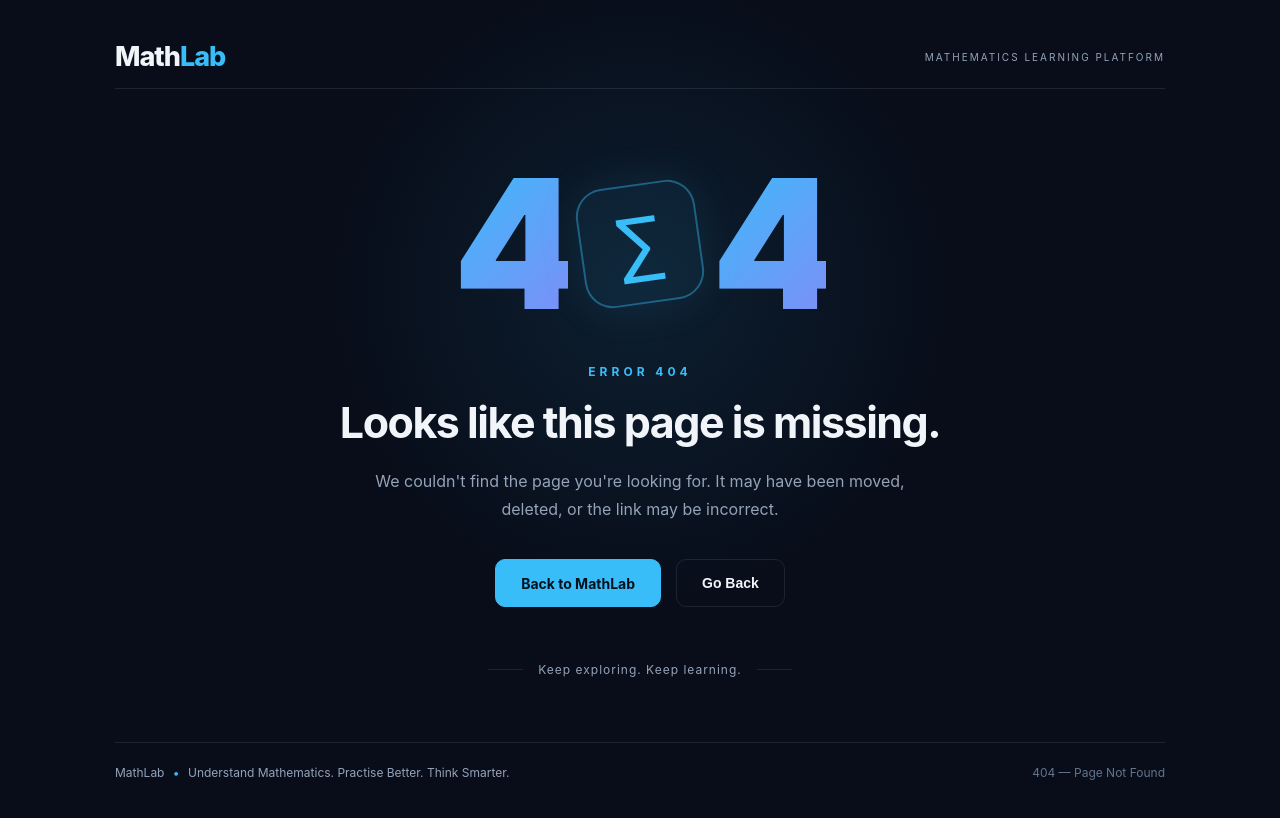
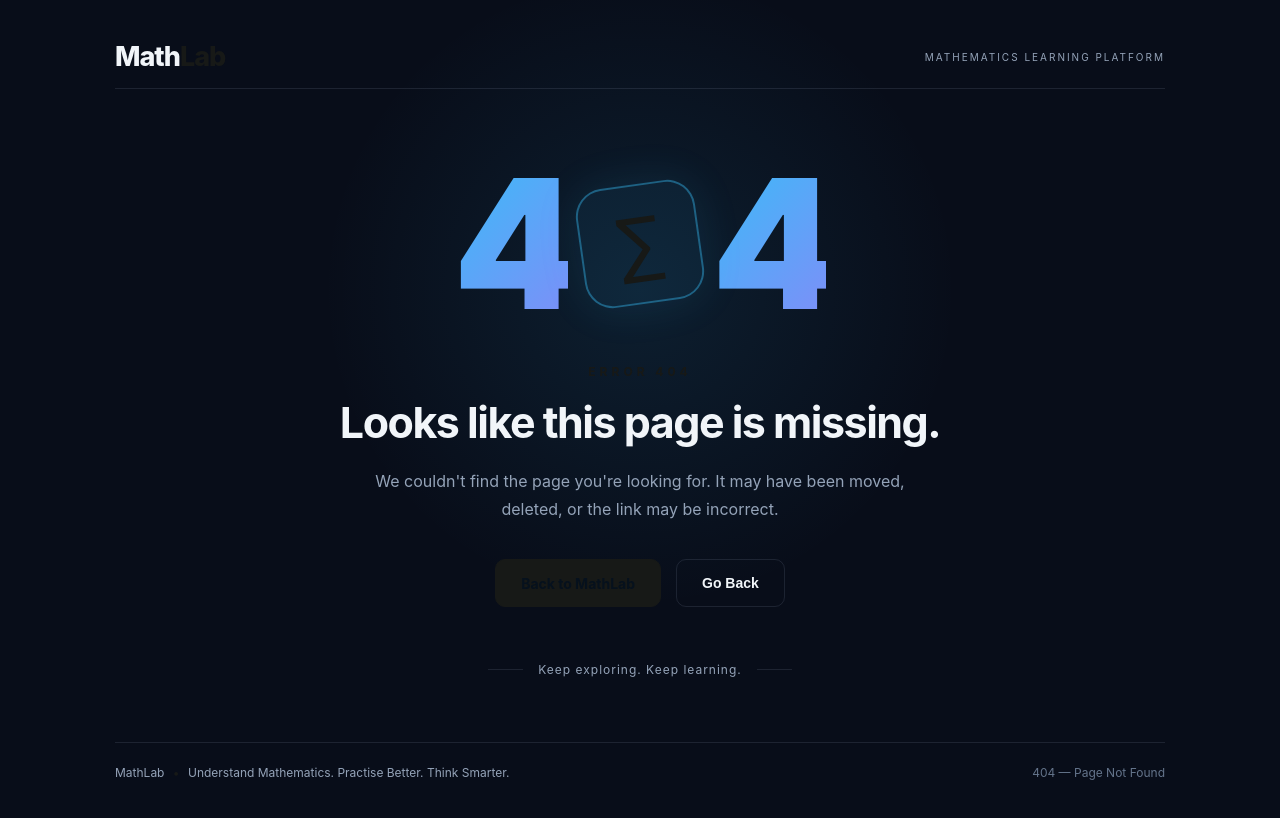
Before and after one commit to arradhyasharma/Profile, a plain HTML site: page 404.html in a window 1280 px wide. Drawn offline with Linux system fonts and the light colour scheme.

Commit message:
Update 404.css

```diff
--- a/404.css
+++ b/404.css
@@ -12,7 +12,7 @@
 :root {
     --background: #080d19;
     --surface: #101a2b;
-    --primary: #38bdf8;
+    --primary: #171917;
     --secondary: #818cf8;
     --text: #f1f5f9;
     --muted: #94a3b8;
```
